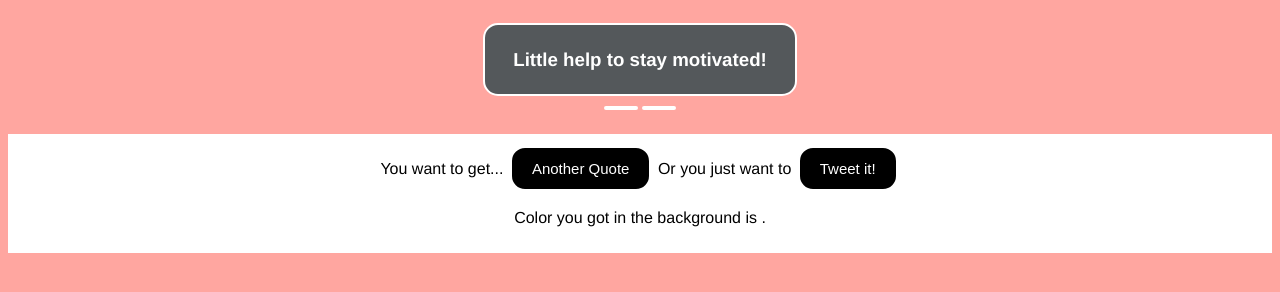
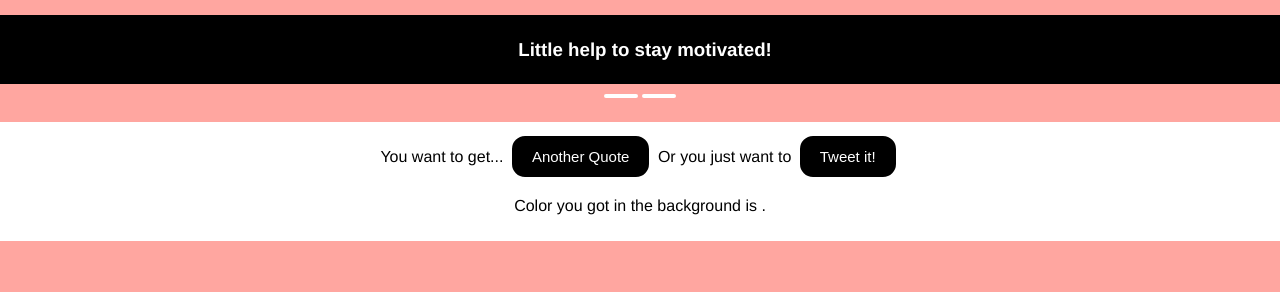
Before and after one commit to joanshpin/RandomQuoteMachine, a plain HTML site: page index.html in a window 1280 px wide. Drawn offline with nearby package versions, Linux system fonts and the light colour scheme.

Commit message:
little improvements in api and sass

```diff
--- a/sass/main.sass
+++ b/sass/main.sass
@@ -1,3 +1,10 @@
+html,
+body,
+ul,
+ol
+  margin:  0
+  padding: 0
+
 @mixin borderRules()
   border: 2px solid white
   border-radius: 15px
@@ -8,15 +15,15 @@ body
   text-align: center
 
 .titleBar
-  @include borderRules
-  background-color: #54585b
+  // @include borderRules
+  background-color: black
   padding: 5px
   color: white
-  width: 300px
-  margin: auto
+  width: 100%
+  // margin: auto
   //margin-right: 25%
   margin-top: 15px
-  display: inline-block
+  display: block
 
 main
   width: 100%
```
Also changed, not shown: css/main.css, js/app.js (indentation only).
